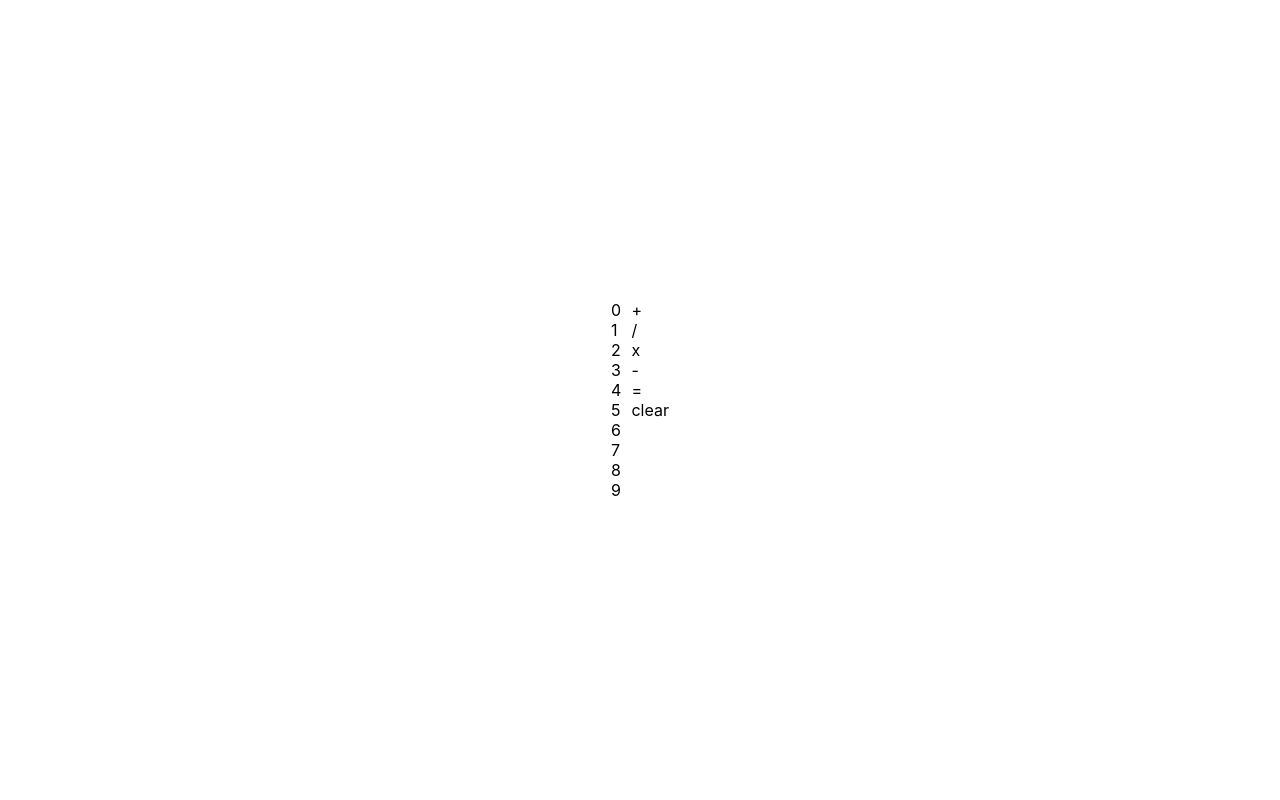
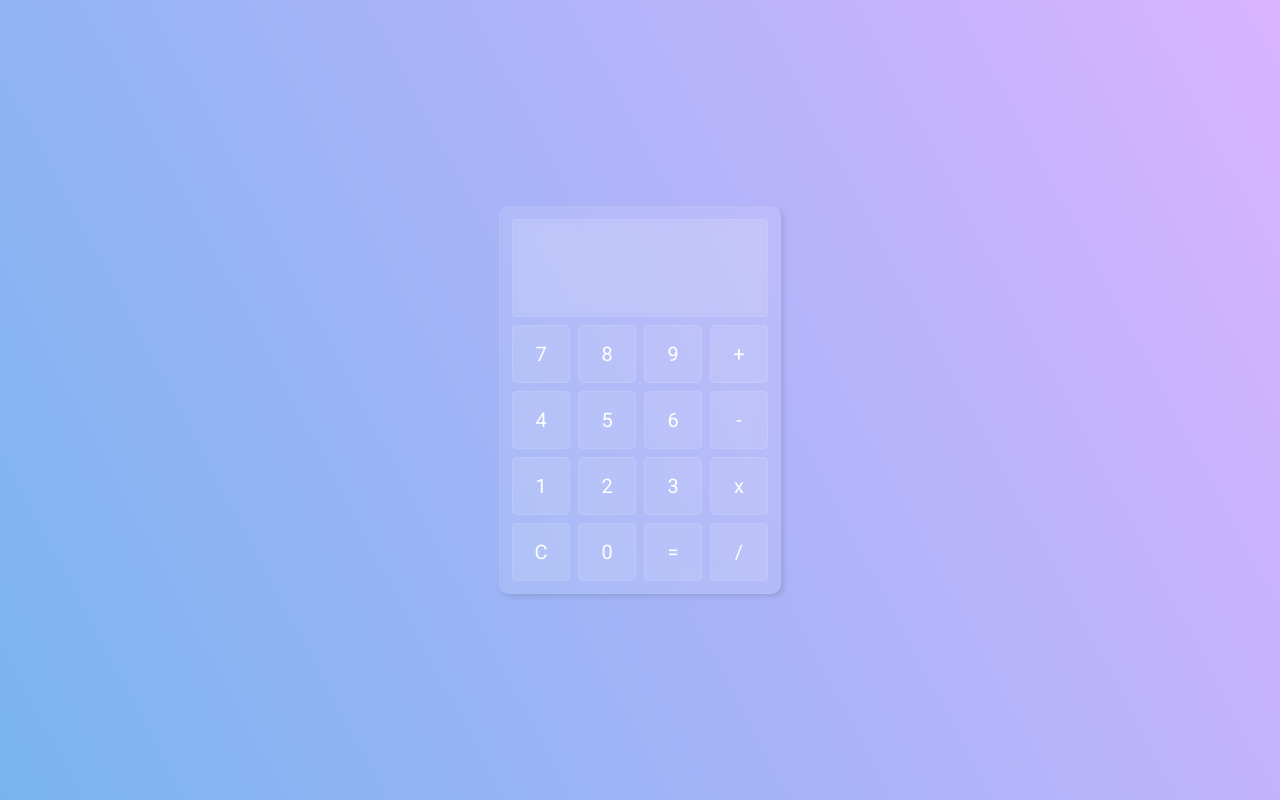
Before and after one commit to prof-tejera/homework-4-itsweebs, a React (Create React App) app: page / in a window 1280 px wide. Built offline with nearby package versions, Linux system fonts and the light colour scheme.

Commit message:
added custom styling

```diff
--- /dev/null
+++ b/src/components/Calculator.css
@@ -0,0 +1,11 @@
+.calculator {
+    background: rgba(255, 255, 255, 0.1);
+    backdrop-filter: blur(10px);
+    border: 1px solid rgba(255, 255, 255, 0.05);
+    border-radius: 10px;
+    padding: 8px;
+    box-shadow: 3px 3px 5px 0 rgba(0, 0, 0, 0.1);
+}
+.stack {
+    display: flex;
+}
--- a/src/components/Calculator.js
+++ b/src/components/Calculator.js
@@ -2,6 +2,7 @@ import { useState } from "react";
 import Number from "./Number";
 import Operation from "./Operation";
 import Screen from "./Screen";
+import './Calculator.css';
 
 const Calculator = () => {
   //store numbers and operations displayed on the screen
@@ -61,29 +62,33 @@ const Calculator = () => {
   };
 
   return (
-    <div>
+    <div className="calculator">
       <Screen value={screenDisplay} />
-      <div style={{ display: "flex" }}>
-        <div>
-          <Number value={0} onClick={handleNumberClick} />
+      <div>
+          <div className="stack">
+          <Number value={7} onClick={handleNumberClick} />
+          <Number value={8} onClick={handleNumberClick} />
+          <Number value={9} onClick={handleNumberClick} />
+          <Operation value="+" onClick={handleOperationClick} />
+          </div>
+          <div className="stack">
+          <Number value={4} onClick={handleNumberClick} />
+          <Number value={5} onClick={handleNumberClick} />
+          <Number value={6} onClick={handleNumberClick} />
+          <Operation value="-" onClick={handleOperationClick} />
+          </div>
+          <div className="stack">
           <Number value={1} onClick={handleNumberClick} />
           <Number value={2} onClick={handleNumberClick} />
           <Number value={3} onClick={handleNumberClick} />
-          <Number value={4} onClick={handleNumberClick} />
-          <Number value={5} onClick={handleNumberClick} />
-          <Number value={6} onClick={handleNumberClick} />
-          <Number value={7} onClick={handleNumberClick} />
-          <Number value={8} onClick={handleNumberClick} />
-          <Number value={9} onClick={handleNumberClick} />
-        </div>
-        <div style={{ paddingLeft: 10 }}>
-          <Operation value="+" onClick={handleOperationClick} />
+          <Operation value="x" onClick={handleOperationClick} />
+          </div>
+          <div className="stack">
+          <Operation value="C" onClick={handleOperationClick} />
+          <Number value={0} onClick={handleNumberClick} />
+          <Operation value="=" onClick={handleOperationClick} />
           <Operation value="/" onClick={handleOperationClick} />
-          <Operation value="x" onClick={handleOperationClick} />
-          <Operation value="-" onClick={handleOperationClick} />
-          <Operation value="=" onClick={handleOperationClick} />
-          <Operation value="clear" onClick={handleOperationClick} />
-        </div>
+          </div>
       </div>
     </div>
   );
--- /dev/null
+++ b/src/components/Number.css
@@ -0,0 +1,22 @@
+.number {
+    display: flex;
+    color: white;
+    font-size: 20px;
+    align-items: center;
+    justify-content: center;
+    width: 56px;
+    height: 56px;
+    margin: 4px;
+    border: 1px solid rgba(255, 255, 255, 0.1);
+    border-radius: 5px;
+    background: rgba(255, 255, 255, 0.1);
+    cursor: pointer;
+}
+
+.number:hover {
+    background: rgba(255, 255, 255, 0.3);
+}
+
+.number:active {
+    background: rgba(255, 255, 255, 0.4);
+}
--- a/src/components/Number.js
+++ b/src/components/Number.js
@@ -1,7 +1,8 @@
+import './Number.css'
 const Number = ({ value, onClick }) => {
   //pass number value to calculator
   return (
-    <div
+    <div className="number"
       onClick = {() => onClick(value)}
     >
       {value}
--- /dev/null
+++ b/src/components/Operation.css
@@ -0,0 +1,22 @@
+.operation {
+    display: flex;
+    color: white;
+    font-size: 20px;
+    align-items: center;
+    justify-content: center;
+    width: 56px;
+    height: 56px;
+    margin: 4px;
+    border: 1px solid rgba(255, 255, 255, 0.1);
+    border-radius: 5px;
+    background: rgba(255, 255, 255, 0.1);
+    cursor: pointer;
+}
+
+.operation:hover {
+    background: rgba(255, 255, 255, 0.3);
+  }
+
+  .operation:active {
+    background: rgba(255, 255, 255, 0.4);
+  }
--- a/src/components/Operation.js
+++ b/src/components/Operation.js
@@ -1,7 +1,9 @@
+import './Operation.css'
+
 const Operation = ({ value, onClick }) => {
   //pass operation value to calculator
   return (
-    <div
+    <div className="operation"
       onClick = {() => onClick(value)}
     >
       {value}
--- /dev/null
+++ b/src/components/Screen.css
@@ -0,0 +1,14 @@
+  .display {
+    color:white;
+    font-size: 40px;
+    line-height: 40px;
+    text-align: right;
+    margin: 4px;
+    padding: 48px 12px 8px 8px;
+    background: rgba(255, 255, 255, 0.05);
+    backdrop-filter: blur(5px);
+    border: 1px solid rgba(255, 255, 255, 0.1);
+    border-radius: 4px;
+    overflow: hidden;
+    height: 40px;
+  }
--- a/src/components/Screen.js
+++ b/src/components/Screen.js
@@ -1,6 +1,8 @@
+import './Screen.css'
+
 const Screen = ({ value }) => {
   return (
-    <div>
+    <div className="display">
       {value}
     </div>
   );
--- a/src/index.css
+++ b/src/index.css
@@ -1,13 +1,10 @@
+@import url('https://fonts.googleapis.com/css2?family=Roboto:wght@200;300;400;500;600;700&display=swap');
+
 body {
+  background-color: #79b4f0;
+  background-image: linear-gradient(62deg, #79b4f0 0%, #dab3ff 100%);
   margin: 0;
-  font-family: -apple-system, BlinkMacSystemFont, 'Segoe UI', 'Roboto', 'Oxygen',
-    'Ubuntu', 'Cantarell', 'Fira Sans', 'Droid Sans', 'Helvetica Neue',
-    sans-serif;
-  -webkit-font-smoothing: antialiased;
-  -moz-osx-font-smoothing: grayscale;
+  padding: 0;
+  box-sizing: border-box;
+  font-family: 'Roboto',sans-serif;
 }
-
-code {
-  font-family: source-code-pro, Menlo, Monaco, Consolas, 'Courier New',
-    monospace;
-}
```
